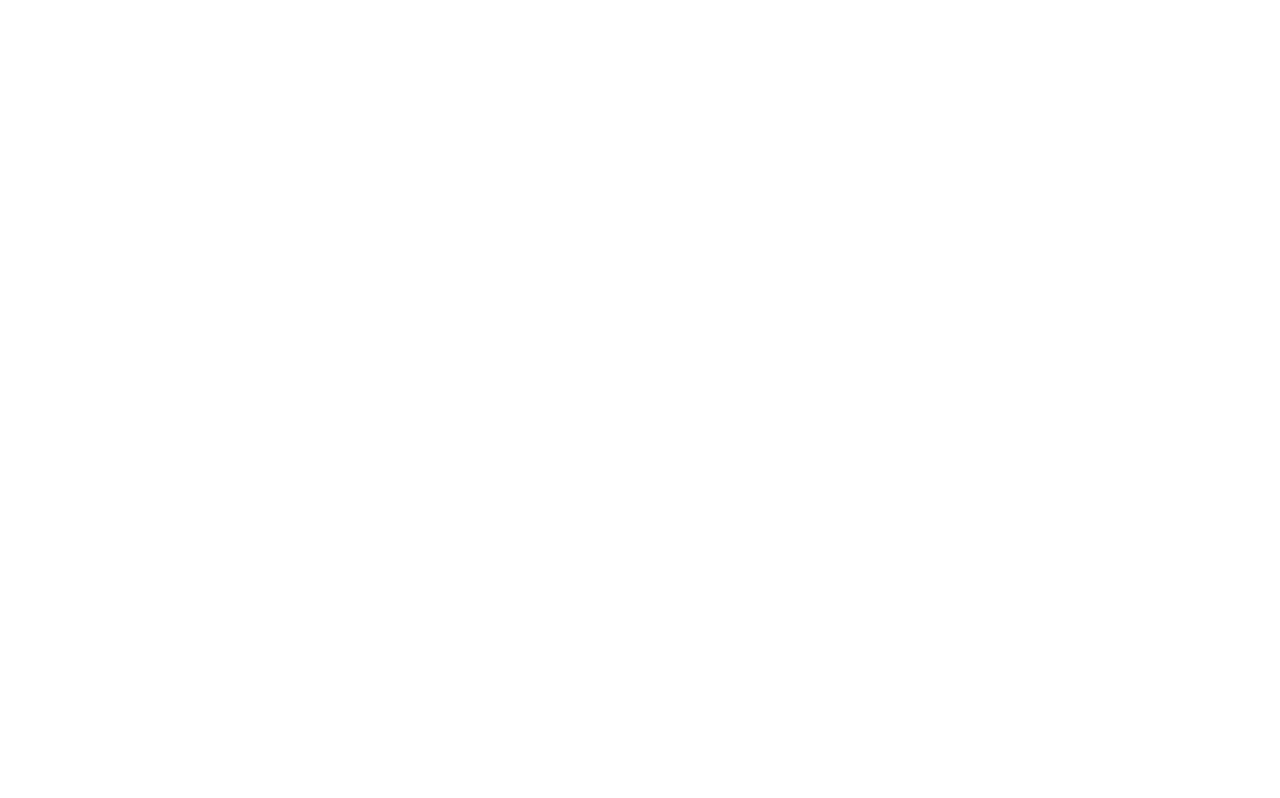
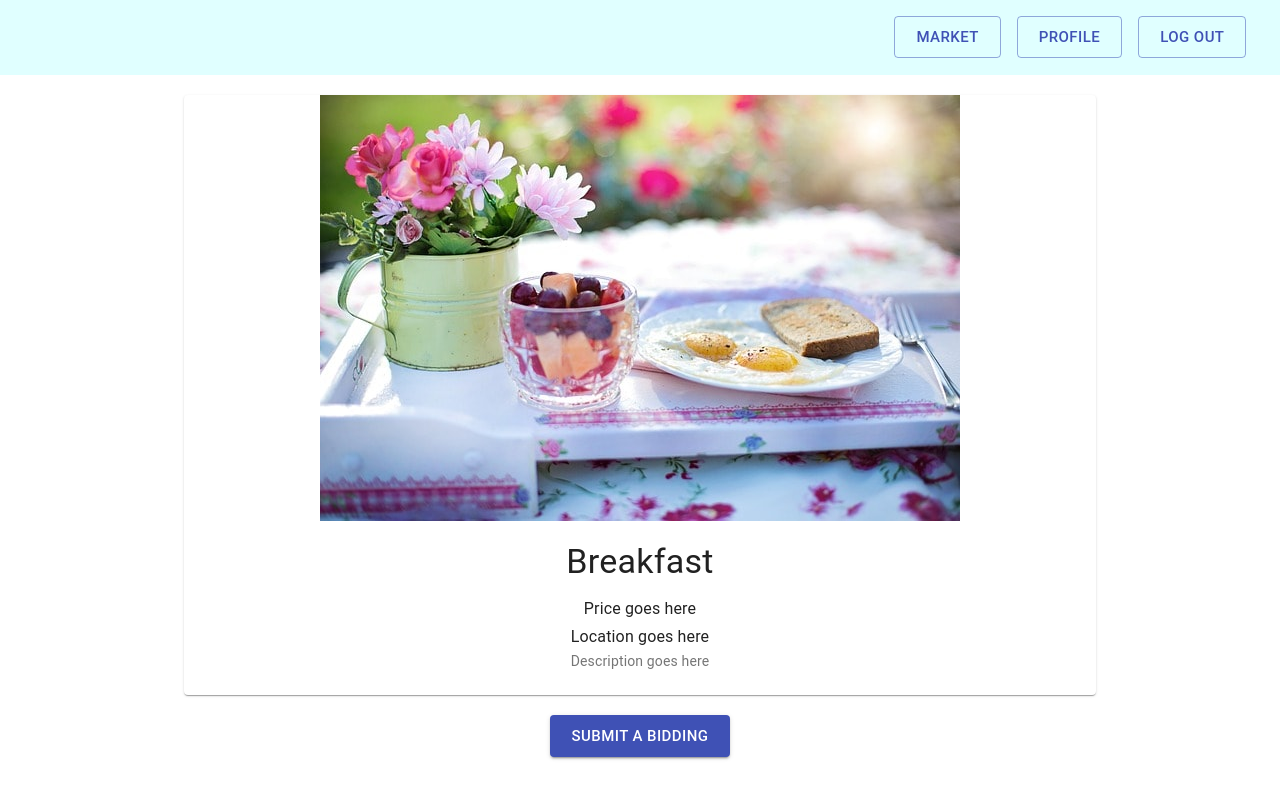
Before and after one commit to Falanke21/REM-demo-website, a React (Create React App) app in the folder fgnb/: page /item/0 in a window 1280 px wide. Built offline with nearby package versions, Linux system fonts and the light colour scheme.

Commit message:
add ItemDetail page

```diff
--- a/fgnb/src/App.js
+++ b/fgnb/src/App.js
@@ -7,6 +7,8 @@
 import AdminDashBoard from './AdminDashBoard';
 import User from './User';
 import SignUp from './SignUp';
+import ItemDetail from './ItemDetail';
+
 function App() {
   return (
     <div className="App">
@@ -17,6 +19,7 @@
           <Route exact path="/market" component={Market} />
           <Route exact path="/user" component={User} />
           <Route exact path="/signup" component={SignUp}/>
+          <Route exact path="/item/:itemId" component={ItemDetail} />
         </Switch>
       </BrowserRouter>
     </div>
--- /dev/null
+++ b/fgnb/src/ItemCard.js
@@ -0,0 +1,52 @@
+import React from "react";
+
+import Container from "@material-ui/core/Container";
+import Button from "@material-ui/core/Button";
+import Card from "@material-ui/core/Card";
+import CardContent from "@material-ui/core/CardContent";
+import CardMedia from "@material-ui/core/CardMedia";
+import Typography from "@material-ui/core/Typography";
+
+export default function ItemCard(prop) {
+    return (
+        <div>
+            <br />
+            <Container maxWidth="md" p={40}>
+                <Card>
+                    <CardMedia image={prop.item.img} />
+                    {
+                        // material ui so irritating,
+                        // no matter what I put in image attribute it just don't work
+                        // had to add another img tag
+                    }
+                    <img alt={prop.item.title} src={prop.item.img}></img>
+                    <CardContent>
+                        <Typography gutterBottom variant="h4" component="h2">
+                            {prop.item.title}
+                        </Typography>
+                        <Typography variant="subtitle1" component="h5">
+                            Price goes here
+                        </Typography>
+                        <Typography variant="subtitle1" component="h5">
+                            Location goes here
+                        </Typography>
+
+                        <Typography
+                            variant="body2"
+                            color="textSecondary"
+                            component="p"
+                        >
+                            Description goes here
+                        </Typography>
+                    </CardContent>
+                </Card>
+            </Container>
+            <br />
+            <Container maxWidth="md">
+                <Button variant="contained" color="primary" size="large">
+                    Submit a bidding
+                </Button>
+            </Container>
+        </div>
+    );
+}
--- /dev/null
+++ b/fgnb/src/ItemDetail.js
@@ -0,0 +1,16 @@
+import React from "react";
+
+import Navigation from "./Navigation";
+import ItemCard from "./ItemCard";
+import tileData from "./tileData";
+
+export default function ItemDetail({ match }) {
+    const item = tileData.find(x => match.params.itemId === x.id);
+
+    return (
+        <div>
+            <Navigation />
+            <ItemCard item={item} />
+        </div>
+    );
+}
--- a/fgnb/src/Navigation.js
+++ b/fgnb/src/Navigation.js
@@ -9,7 +9,7 @@
         return (
             <div className="navigator">
                 <ul>
-                    <Link to={"./"}>
+                    <Link to={"/"}>
                         <li>
                             <Button
                                 size="large"
@@ -20,7 +20,7 @@
                             </Button>
                         </li>
                     </Link>
-                    <Link to={"./user"}>
+                    <Link to={"/user"}>
                         <li>
                             <Button
                                 size="large"
@@ -31,7 +31,7 @@
                             </Button>
                         </li>
                     </Link>
-                    <Link to={"./market"}>
+                    <Link to={"/market"}>
                         <li>
                             <Button
                                 size="large"
--- a/fgnb/src/tileData.js
+++ b/fgnb/src/tileData.js
@@ -1,81 +1,87 @@
 const tileData = [
     {
         id: "0",
-      img: require('./asset/breakfast.jpg'),
-      title: 'Breakfast',
-      author: 'jill111',
+        img: require("./asset/breakfast.jpg"),
+        title: "Breakfast",
+        author: "jill111",
         cols: 2,
-      featured: true,
+        featured: true
     },
     {
         id: "1",
-      img: require('./asset/burgers.jpg'),
-      title: 'Tasty burger',
-      author: 'director90',
+        img: require("./asset/burgers.jpg"),
+        title: "Tasty burger",
+        author: "director90"
     },
     {
         id: "2",
-      img: require('./asset/camera.jpg'),
-      title: 'Camera',
-      author: 'Danson67',
+        img: require("./asset/camera.jpg"),
+        title: "Camera",
+        author: "Danson67"
     },
     {
         id: "3",
-      img: require('./asset/morning.jpg'),
-      title: 'Morning',
-      author: 'fancycrave1',
-      featured: true,
+        img: require("./asset/morning.jpg"),
+        title: "Morning",
+        author: "fancycrave1",
+        featured: true
     },
     {
         id: "4",
-      img: require('./asset/hats.jpg'),
-      title: 'Hats',
-      author: 'Hans',
+        img: require("./asset/hats.jpg"),
+        title: "Hats",
+        author: "Hans"
     },
     {
         id: "5",
-      img: require('./asset/honey.jpg'),
-      title: 'Honey',
-      author: 'fancycravel',
+        img: require("./asset/honey.jpg"),
+        title: "Honey",
+        author: "fancycravel"
     },
     {
         id: "6",
-      img: require('./asset/vegetables.jpg'),
-      title: 'Vegetables',
-      author: 'jill111',
-      cols: 2,
+        img: require("./asset/vegetables.jpg"),
+        title: "Vegetables",
+        author: "jill111",
+        cols: 2
     },
     {
         id: "7",
-      img: require('./asset/plant.jpg'),
-      title: 'Water plant',
-      author: 'BkrmadtyaKarki',
+        img: require("./asset/plant.jpg"),
+        title: "Water plant",
+        author: "BkrmadtyaKarki"
     },
     {
         id: "8",
-      img: require('./asset/mushroom.jpg'),
-      title: 'Mushrooms',
-      author: 'PublicDomainPictures',
+        img: require("./asset/mushroom.jpg"),
+        title: "Mushrooms",
+        author: "PublicDomainPictures"
     },
     {
         id: "9",
-      img: require('./asset/olive.jpg'),
-      title: 'Olive oil',
-      author: 'congerdesign',
+        img: require("./asset/olive.jpg"),
+        title: "Olive oil",
+        author: "congerdesign"
     },
     {
         id: "10",
-      img: require('./asset/star.jpg'),
-      title: 'Sea star',
+        img: require("./asset/star.jpg"),
+        title: "Sea star",
         cols: 2,
-      author: '821292',
+        author: "821292"
     },
     {
         id: "11",
-      img:require('./asset/bike.jpg'),
-      title: 'Bike',
-      author: 'danfador',
+        img: require("./asset/bike.jpg"),
+        title: "Bike",
+        author: "danfador"
     },
+    {
+        id: "12",
+        img: require("./asset/cai.jpg"),
+        title: "Cai",
+        author: "falanke"
+    }
 ];
 
 export default tileData;
```
Also changed, not shown: fgnb/src/asset/cai.jpg (added). Lines whose indentation alone changed are shown as unchanged.
